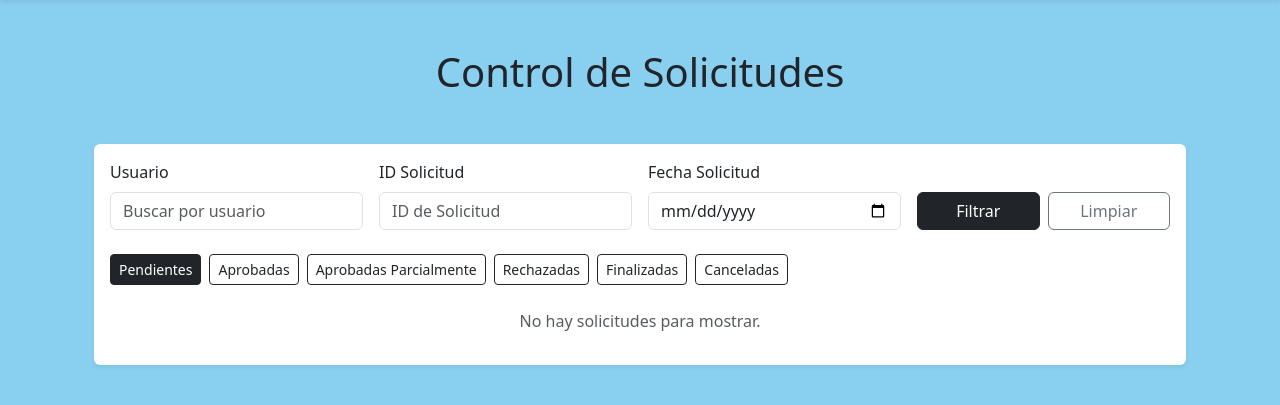
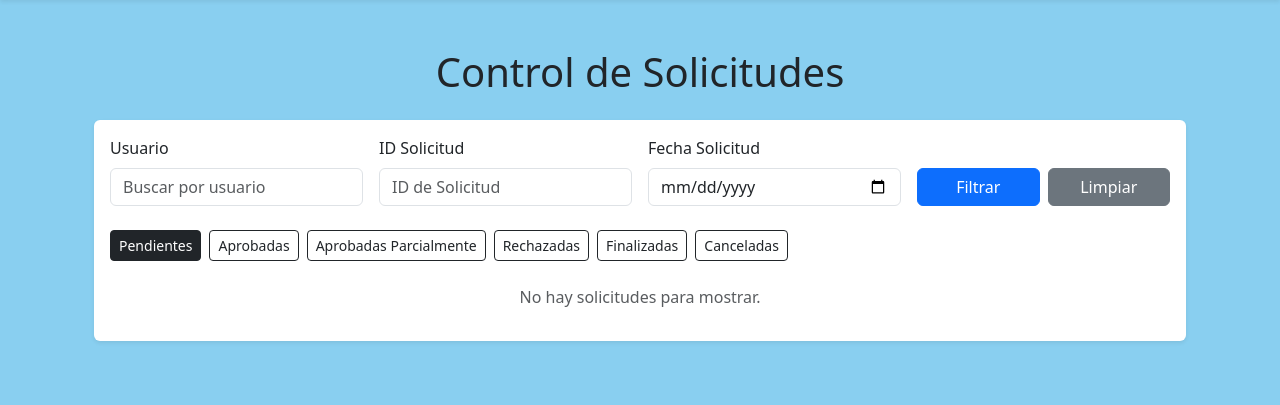
Before and after one commit to ConstanzaPavez/srvSIGEM, a Django app: page /control_solicitudes/ in a window 1280 px wide. Shown: the part 66-471 px from the top of the page. Run offline with Django 4.2, Linux system fonts and the light colour scheme; the visitor is signed in with stand-in values (Sample User, id 1); data that the repository does not hold is empty; parts of the project's set-up code (start-up, migrations or seed data) failed here and were passed over; some libraries are stand-ins or nearby versions.

Commit message:
cambio botones

```diff
--- a/appSIGEM/templates/paginas/devoluciones/gestionar_devoluciones.html
+++ b/appSIGEM/templates/paginas/devoluciones/gestionar_devoluciones.html
@@ -1,7 +1,7 @@
 {% extends 'base_admin.html' %}
 {% block content %}
+<h1 class="mb-4 text-center">Gestión de Devoluciones</h1>
 <div class="container mt-4">
-    <h1 class="mb-4 text-center">Gestión de Devoluciones</h1>
 
     {% for solicitud in solicitudes %}
         <div class="card mb-4">
--- a/appSIGEM/templates/paginas/inicio/admin_panel.html
+++ b/appSIGEM/templates/paginas/inicio/admin_panel.html
@@ -4,10 +4,11 @@
 {% block title %}Panel de Administrador{% endblock %}
 
 {% block content %}
+<h1 class="mb-4 text-center text-dark">Panel de Administrador</h1>
 <div class="container py-5">
   <div class="card shadow-sm p-4 bg-white rounded-4 border-0">
-    <h1 class="mb-3 text-center text-dark">Panel de Administrador</h1>
-    <small class="text-muted text-center d-block mb-4">Bienvenido, <strong>{{ request.user.username }}</strong></small>
+
+    <h6 class="text-center d-block mb-2">Bienvenido: <strong>{{ request.user.username }}</strong></h6>
 
     {% if messages %}
       {% for message in messages %}
--- a/appSIGEM/templates/paginas/solicitudes/controladminsolicitud.html
+++ b/appSIGEM/templates/paginas/solicitudes/controladminsolicitud.html
@@ -4,7 +4,7 @@
 
 <h1 class="mb-4 text-center">Control de Solicitudes</h1>
 
-<div class="container mt-5">
+<div class="container mt-4">
   <div class="card shadow-sm border-0">
     <div class="card-body">
       <form method="get" class="row g-3 mb-4 align-items-end">
@@ -23,8 +23,8 @@
           <input type="date" name="fecha_solicitud" class="form-control" value="{{ fecha_filtro }}">
         </div>
         <div class="col-md-3 d-flex gap-2">
-          <button type="submit" class="btn btn-dark w-50">Filtrar</button>
-          <a href="?estado={{ estado_filtrado }}" class="btn btn-outline-secondary w-50">Limpiar</a>
+          <button type="submit" class="btn btn-primary w-50">Filtrar</button>
+          <a href="?estado={{ estado_filtrado }}" class="btn btn-secondary w-50">Limpiar</a>
         </div>
       </form>
 
@@ -62,7 +62,7 @@
                 <td>{{ solicitud.get_estado_display }}</td>
                 <td>
                   {% if solicitud.estado in 'PEND APR PAR RECH' %}
-                    <a href="{% url 'gestionar_solicitud' solicitud.id %}" class="btn btn-outline-dark btn-sm">Gestionar</a>
+                    <a href="{% url 'gestionar_solicitud' solicitud.id %}" class="btn btn-outline-primary btn-sm">Gestionar</a>
                   {% else %}
                     <span class="text-muted">—</span>
                   {% endif %}
```
